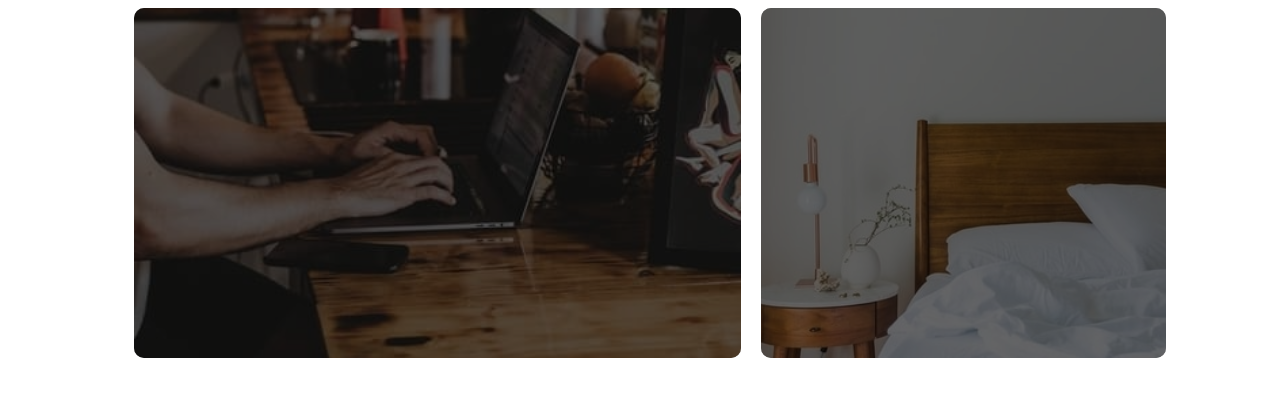
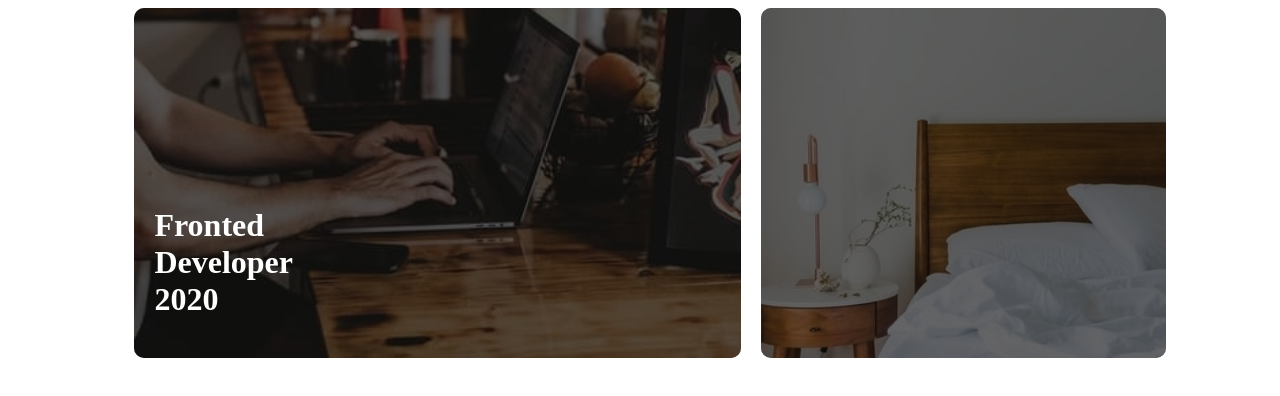
Before and after one commit to thanawatgulati/thanawat-blog, a Next.js app: page / in a window 1280 px wide. Shown: the top 396 px of the page. Built offline with nearby package versions, Linux system fonts and the light colour scheme.

Commit message:
😋 TextinBannerLeft

```diff
--- a/components/BannerLeft.tsx
+++ b/components/BannerLeft.tsx
@@ -6,6 +6,10 @@ interface Props {}
 export default function BannerLeft({}: Props): ReactElement {
   return (
     <div className={styles.bannerLeft}>
+      <h1 className={styles.TextBannerLeft}>
+        Fronted <br /> Developer <br />
+        2020
+      </h1>
       <LazyLoad height={"100%"} once={true}>
         <img
           className={styles.imgBannerLeft}
--- a/components/BannerRight.tsx
+++ b/components/BannerRight.tsx
@@ -6,7 +6,7 @@ interface Props {}
 export default function BannerRight({}: Props): ReactElement {
   return (
     <div className={styles.bannerRight}>
-      <LazyLoad height={"10%"} once={true}>
+      <LazyLoad height={"100%"} once={true}>
         <img
           className={styles.imgBannerRight}
           src="/images/bannerRight.jpg"
--- a/styles/bannerLeft.module.css
+++ b/styles/bannerLeft.module.css
@@ -1,10 +1,19 @@
 .bannerLeft {
+  position: relative;
   background-color: black;
   height: 350px;
   border-radius: 10px;
   object-fit: cover;
   width: 100%;
   background-repeat: no-repeat;
+}
+.TextBannerLeft {
+  position: absolute;
+  color: white;
+  bottom: 20px;
+  padding: 20px;
+  margin: auto;
+  z-index: 1;
 }
 
 .imgBannerLeft {
```
